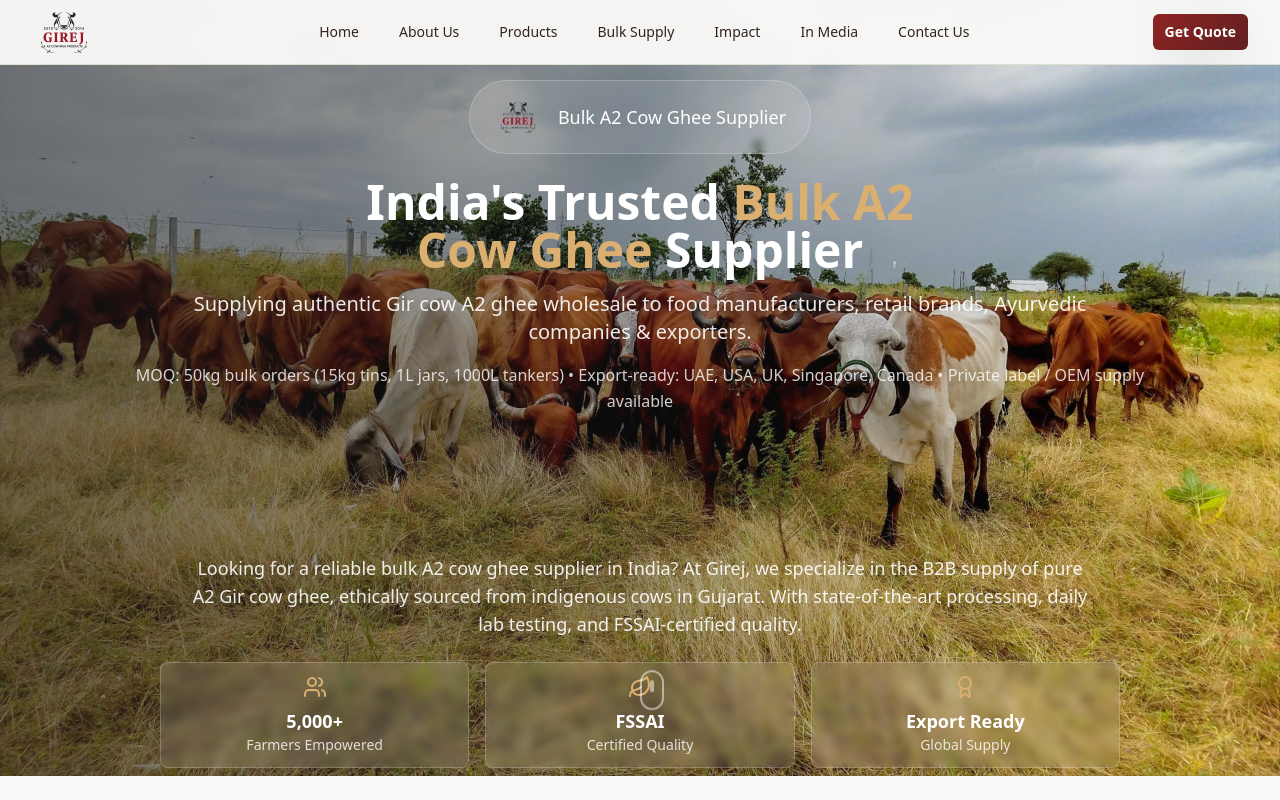
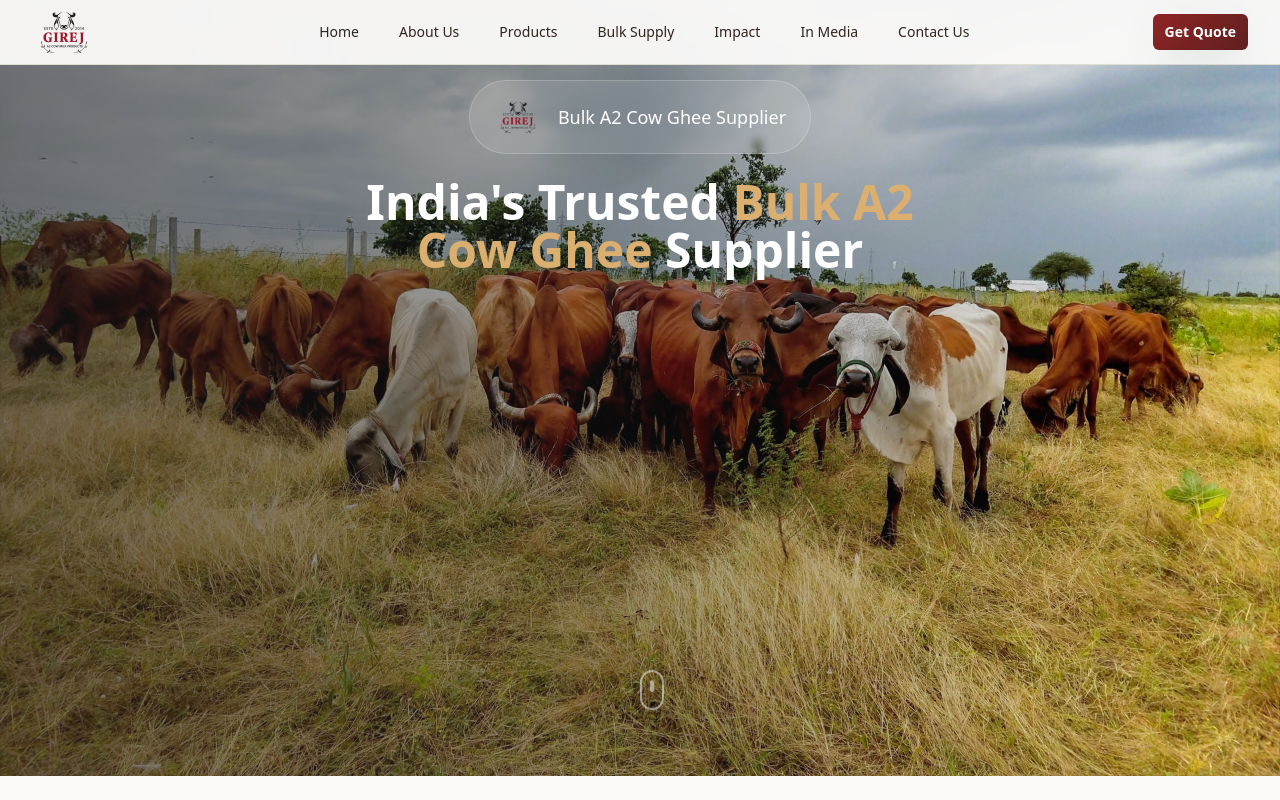
Before and after one commit to krishinaturals-eng/gir-a2-source, a React (Vite) app: page / in a window 1280 px wide. Shown: the top 800 px of the page. Built offline with nearby package versions, Linux system fonts and the light colour scheme.

Commit message:
Remove hero banner text
Removed all text content from the hero banner.
Here are the files that were edited by the AI in that message:
-edited src/components/HeroSection.tsx

```diff
--- a/src/components/HeroSection.tsx
+++ b/src/components/HeroSection.tsx
@@ -86,16 +86,6 @@ const HeroSection = () => {
                 <br />
                 <span className="text-golden-accent">Cow Ghee</span> Supplier
               </h1>
-
-              {/* Sub-headline */}
-              <p className="text-lg md:text-xl font-light text-white/90 max-w-4xl mx-auto">
-                Supplying authentic Gir cow A2 ghee wholesale to food manufacturers, retail brands, Ayurvedic companies & exporters.
-              </p>
-
-              {/* USP Points */}
-              <div className="text-base text-white/80 max-w-5xl mx-auto leading-relaxed">
-                MOQ: 50kg bulk orders (15kg tins, 1L jars, 1000L tankers) • Export-ready: UAE, USA, UK, Singapore, Canada • Private label / OEM supply available
-              </div>
             </div>
           </div>
         </div>
@@ -103,31 +93,6 @@ const HeroSection = () => {
         {/* Spacer */}
         <div className="flex-1"></div>
 
-        {/* Bottom Metrics */}
-        <div className="pb-8">
-          <div className="max-w-5xl mx-auto px-4 sm:px-6 lg:px-8">
-            <p className="text-base md:text-lg text-white/90 mb-6 max-w-4xl mx-auto font-medium text-center">
-              Looking for a reliable bulk A2 cow ghee supplier in India? At Girej, we specialize in the B2B supply of pure A2 Gir cow ghee, ethically sourced from indigenous cows in Gujarat. With state-of-the-art processing, daily lab testing, and FSSAI-certified quality.
-            </p>
-            <div className="grid grid-cols-1 md:grid-cols-3 gap-4">
-              <div className="bg-white/10 backdrop-blur-sm rounded-lg px-4 py-3 text-center border border-white/20">
-                <Users className="h-6 w-6 text-golden-accent mb-2 mx-auto" />
-                <div className="text-lg font-bold text-white">5,000+</div>
-                <div className="text-sm text-white/80">Farmers Empowered</div>
-              </div>
-              <div className="bg-white/10 backdrop-blur-sm rounded-lg px-4 py-3 text-center border border-white/20">
-                <Leaf className="h-6 w-6 text-golden-accent mb-2 mx-auto" />
-                <div className="text-lg font-bold text-white">FSSAI</div>
-                <div className="text-sm text-white/80">Certified Quality</div>
-              </div>
-              <div className="bg-white/10 backdrop-blur-sm rounded-lg px-4 py-3 text-center border border-white/20">
-                <Award className="h-6 w-6 text-golden-accent mb-2 mx-auto" />
-                <div className="text-lg font-bold text-white">Export Ready</div>
-                <div className="text-sm text-white/80">Global Supply</div>
-              </div>
-            </div>
-          </div>
-        </div>
       </div>
 
       {/* Scroll Indicator */}
```
